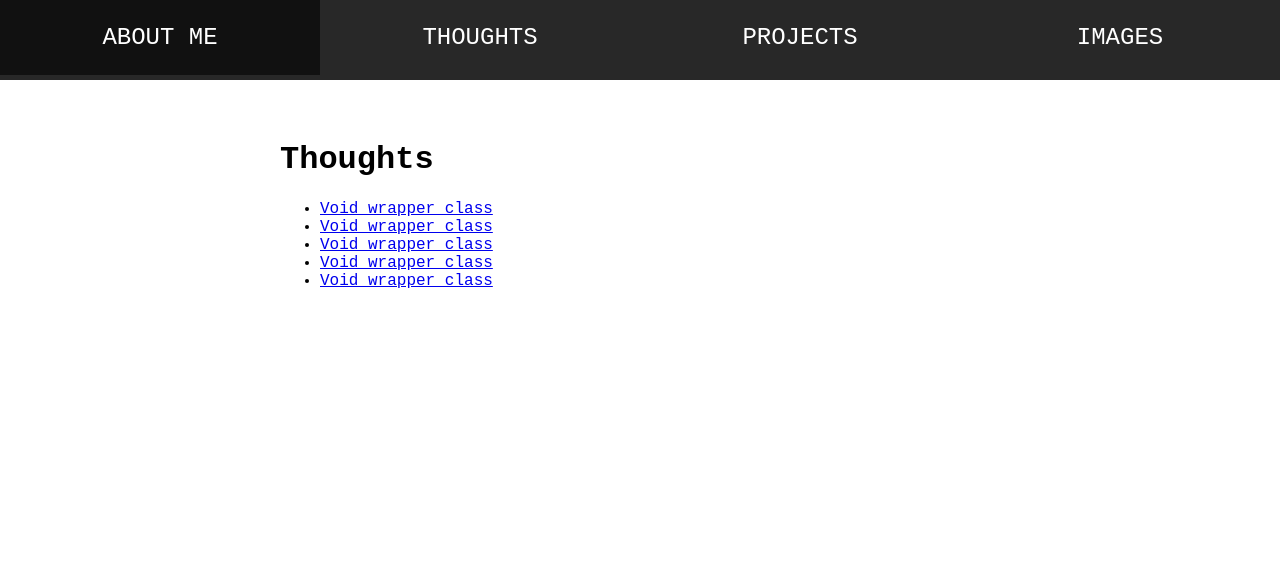
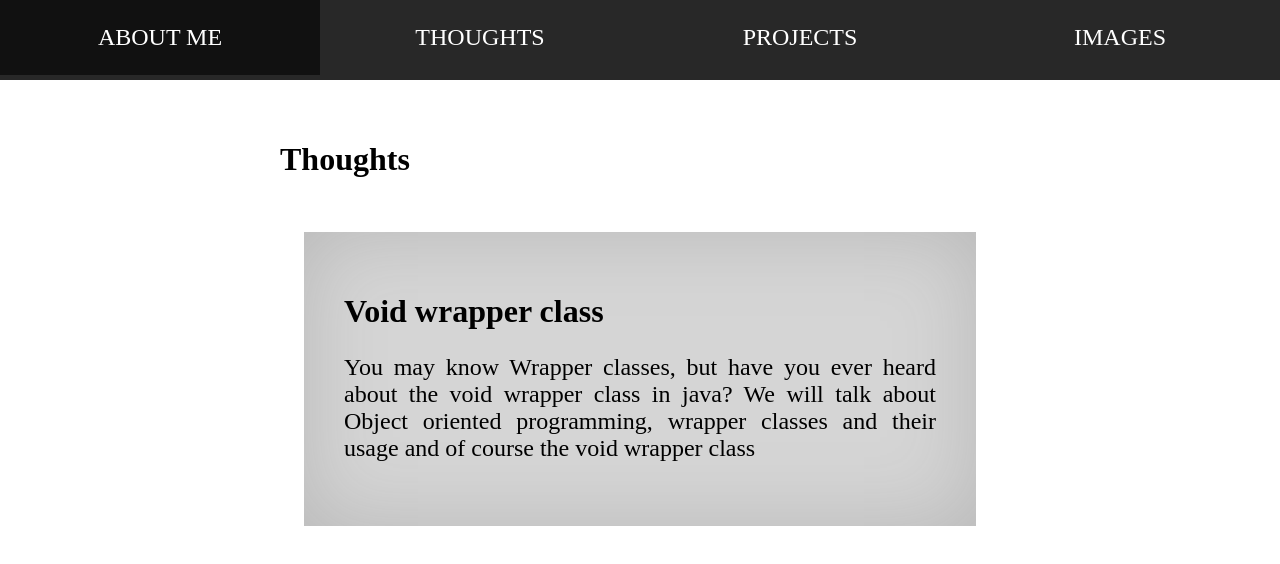
Before and after one commit to maximiliansteiger/maximiliansteiger.github.io, a plain HTML site: page pages/thoughts/thoughtsNavigator.html in a window 1280 px wide. Drawn offline with Linux system fonts and the light colour scheme.

Commit message:
added style on thoughts page

```diff
--- a/pages/thoughts/thoughts.css
+++ b/pages/thoughts/thoughts.css
@@ -2,7 +2,7 @@ body {
     background-color: #ffffff;
     text-align: justify;
     color: rgb(0, 0, 0);
-    font-family: 'Courier New', Courier, monospace;
+    /* font-family: 'Courier New', Courier, monospace; */
     margin: 0 auto;
 }
 
@@ -14,7 +14,7 @@ body {
 
 p {
     font-size: 1.5em;
-    text-align: justify;
+    text-align:justify;
 }
 
 div {
@@ -47,3 +47,39 @@ h2 {
     margin-left: 3vh;
     margin-top: 10vh;
 }
+
+.content ul{
+    padding: 1vh 0vh;
+    list-style-type: none;
+}
+
+
+.content ul li{
+    background-color: rgba(128, 128, 128, 0.329);
+    height: auto;
+    margin: 3vh;
+    padding: 5vh;
+    cursor: pointer;
+    box-shadow: inset rgba(128, 128, 128, 0.329) 0vh 0vh 10vh .1vh;
+}
+
+.content ul li:hover{
+    animation: hoverani 8s 1;
+
+}
+@keyframes hoverani {
+    0% {
+        background-color: rgba(128, 128, 128, 0.329);
+    }
+    50% {
+        background-color: rgba(99, 99, 99, 0.603);
+    }
+    100% {
+        background-color: rgba(95, 95, 95, 0.753);
+    }
+}
+
+a, a:hover, a:focus, a:active {
+    text-decoration: none;
+    color: inherit;
+}
--- a/pages/thoughts/thoughtsNavigator.html
+++ b/pages/thoughts/thoughtsNavigator.html
@@ -8,6 +8,15 @@
     <title>Document</title>
     <link rel="stylesheet" href="thoughts.css">
     <link rel="stylesheet" href="../nav.css">
+
+
+    <script>
+        function open(link) {
+            window.open(link);
+        }
+    </script>
+
+
 </head>
 
 <body>
@@ -28,22 +37,15 @@
     <div class="content">
         <h1>Thoughts</h1>
         <ul>
-            <li>
-                <a href="./VoidWrapperClass/voidWrapperClass.html">Void wrapper class</a>
-            </li>
-            <li>
-                <a href="./VoidWrapperClass/voidWrapperClass.html">Void wrapper class</a>
-            </li>
-            <li>
-                <a href="./VoidWrapperClass/voidWrapperClass.html">Void wrapper class</a>
-            </li>
-            <li>
-                <a href="./VoidWrapperClass/voidWrapperClass.html">Void wrapper class</a>
-            </li>
-            <li>
-                <a href="./VoidWrapperClass/voidWrapperClass.html">Void wrapper class</a>
-            </li>
-        </ul>
+            <a href="./VoidWrapperClass/voidWrapperClass.html">
+                <li>
+                    <h1>Void wrapper class</h1>
+                    <p>You may know Wrapper classes, but have you ever heard about the void wrapper class in java? We
+                        will
+                        talk about Object oriented programming, wrapper classes and their usage and of course the void
+                        wrapper class</p>
+                </li>
+            </a>
     </div>
 
     </div>
```
